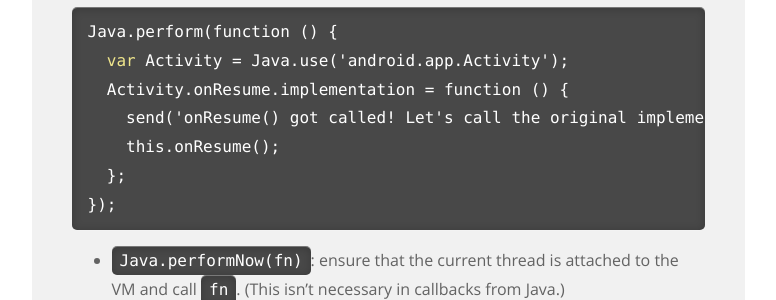
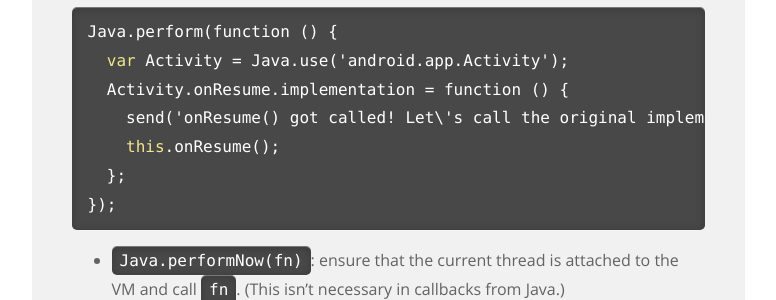
Before and after one commit to frida/frida-website, a Jekyll site: the page built from _docs/javascript-api.md, in a window 1280 px wide and 900 px high, scrolled down 58629 px. Shown: the part 152-452 px from the top of the window, without its empty margins (364-1140 px from the left). Built offline with Jekyll 4.4.1, drawn with Linux system fonts in a browser that asks for light colours.

```diff
--- a/_docs/javascript-api.md
+++ b/_docs/javascript-api.md
@@ -2354,7 +2354,7 @@ function isAppModule(m) {
 Java.perform(function () {
   var Activity = Java.use('android.app.Activity');
   Activity.onResume.implementation = function () {
-    send('onResume() got called! Let's call the original implementation');
+    send('onResume() got called! Let\'s call the original implementation');
     this.onResume();
   };
 });
```
